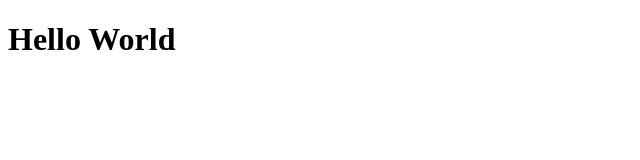
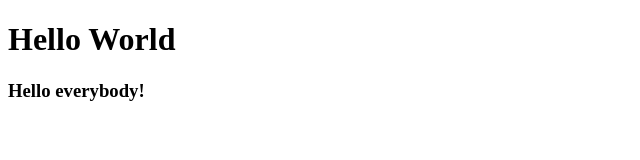
Before and after one commit to AntonioRusso1997/htmlcss-hello, a plain HTML site: page index.html in a window 1280 px wide. Shown: the whole page, without its empty margins (0-640 px from the left). Drawn offline with Linux system fonts and the light colour scheme.

Commit message:
Aggiunta titolo secondario (per testare git)

```diff
--- a/index.html
+++ b/index.html
@@ -8,5 +8,6 @@
 </head>
 <body>
     <h1>Hello World</h1>
+    <h3>Hello everybody!</h3>
 </body>
 </html>
```
